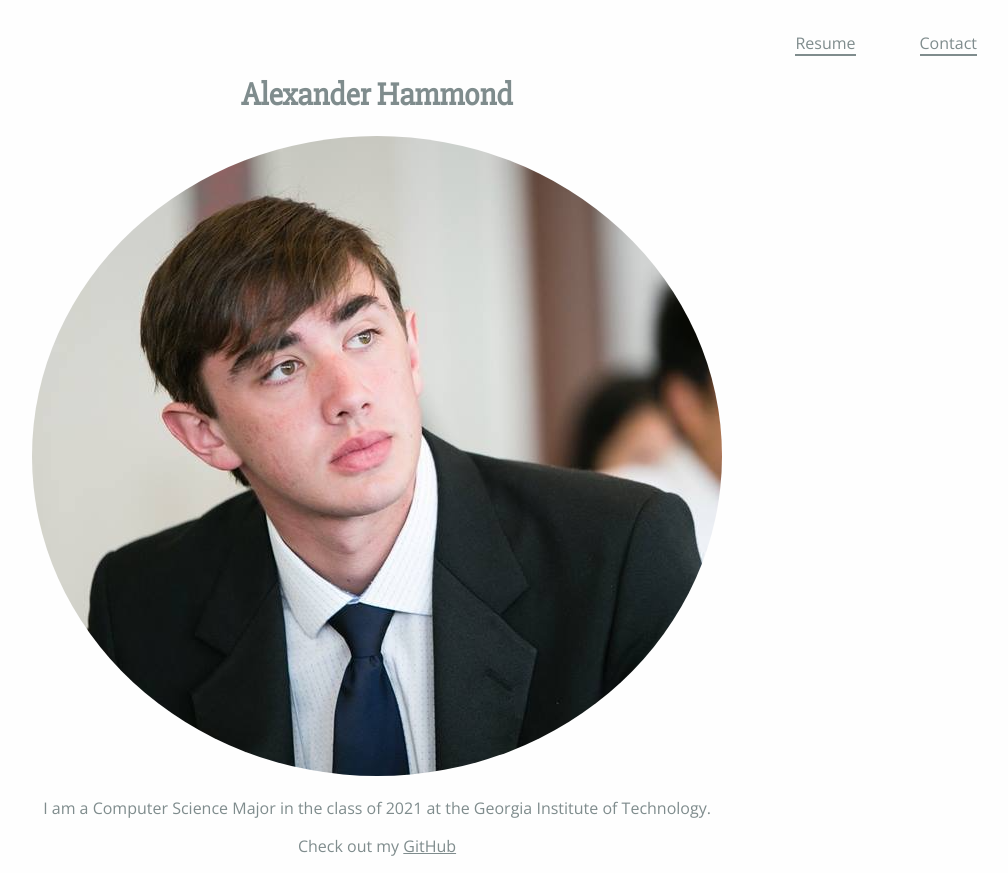
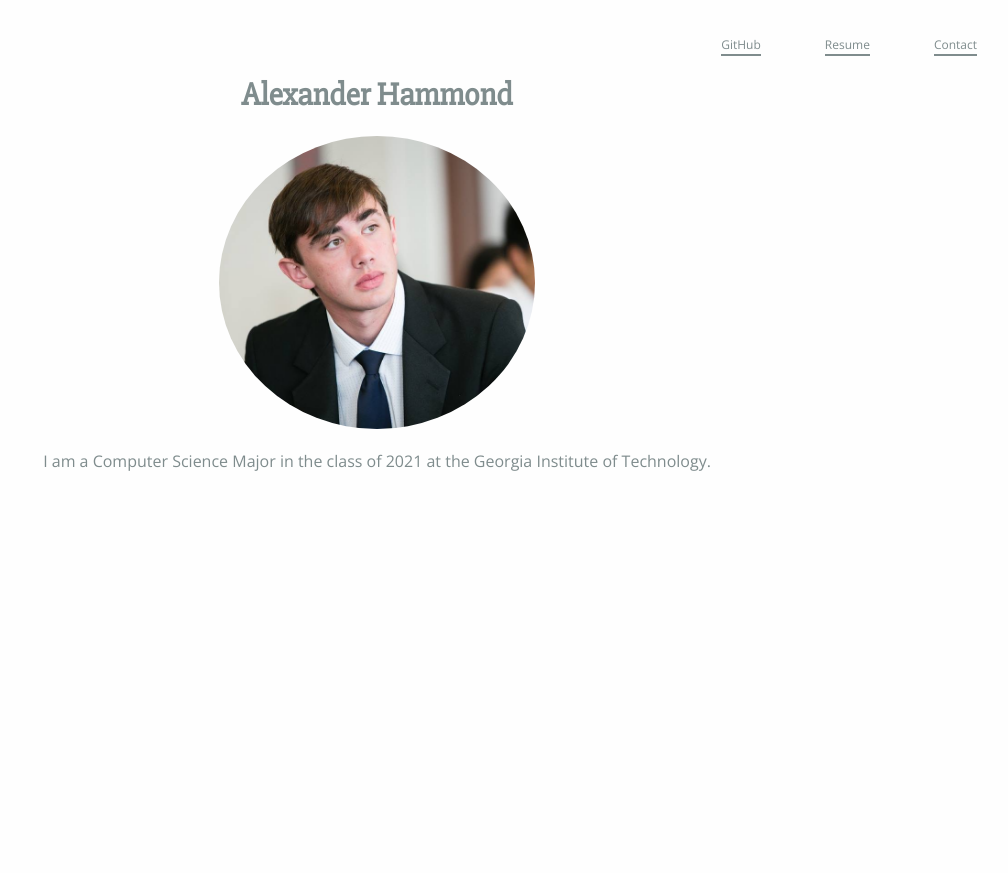
Before and after one commit to ajhammond12345/ajhammond12345.github.io, a plain HTML site: page index.html in a window 1280 px wide. Shown: the whole page, without its empty margins (263-1271 px from the left). After the commit the page ends 800 px from the top, so only its background shows below. Drawn offline with nearby package versions, Linux system fonts and the light colour scheme.

Commit message:
Update appearance

```diff
--- a/index.html
+++ b/index.html
@@ -14,6 +14,9 @@
 				 <li>
  					<a href="http://ajhammond12345.github.io/resume.html" class="nav-link">Resume</a>
  				</li>
+                <li>
+                    <a href="http://github.com/ajhammond12345" class="nav-link">GitHub</a>
+                </li>
  			</ul>
  		</div>
 	    </br>
@@ -21,7 +24,6 @@
         	<h1>Alexander Hammond</h1>
             <img src="https://raw.githubusercontent.com/ajhammond12345/ajhammond12345.github.io/master/me.png"/>
         	<p> I am a Computer Science Major in the class of 2021 at the Georgia Institute of Technology.</p>
-            <p>Check out my <a href="http://github.com/ajhammond12345">GitHub</a></p>
         </div>
     </body>
 </html>
--- a/style.css
+++ b/style.css
@@ -27,6 +27,7 @@ h1, h2, h3 {
     float: right;
     border-bottom: solid #7f8c8d 2px;
     position: relative;
+    font-size: 1em;
 }
 
 .nav-link {
@@ -34,6 +35,7 @@ h1, h2, h3 {
     height: 100%;
     margin: 0;
     text-decoration: none;
+    font-size: .75em;
 }
 
 a {
@@ -42,6 +44,8 @@ a {
 
 img {
     border-radius: 50%;
+    width: 25%;
+    height: 25%;
 }
 
 #intro {
```
Also changed, not shown: 1 other file.
